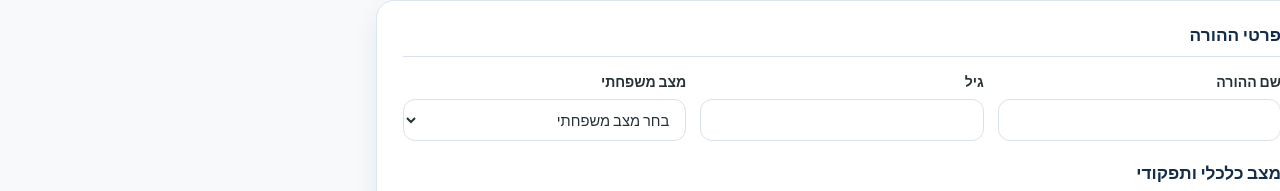
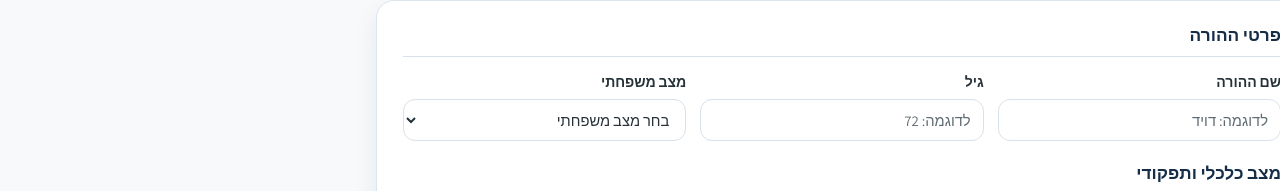
Before and after one commit to Avirooks/myrights-frontend, a React (Vite) app: page /questionnaire in a window 1280 px wide. Shown: the part 233-424 px from the top of the page. Built offline with nearby package versions, Linux system fonts and the light colour scheme; no server answers.

Commit message:
Refine questionnaire form validation

```diff
--- a/src/pages/HomePage.jsx
+++ b/src/pages/HomePage.jsx
@@ -68,7 +68,7 @@ function HomePage() {
             <div className="home-ai-box">
               <div className="home-ai-header">
                 <span className="home-ai-badge">✦</span>
-                <h2>שאלו את ה־AI שלנו</h2>
+                <h2> עוזר זכויות חכם</h2>
               </div>
 
               <div className="home-ai-input-row">
--- a/src/pages/QuestionnairePage.jsx
+++ b/src/pages/QuestionnairePage.jsx
@@ -16,7 +16,7 @@ function QuestionnairePage() {
         links={[
           { label: 'בית', href: '/' },
           { label: 'שאלון', href: '/questionnaire' },
-          { label: 'זכויות מותאמות', href: '/dashboard' }
+          { label: 'זכויות מותאמות', href: '/dashboard' },
         ]}
       />
 
@@ -49,17 +49,31 @@ function QuestionnairePage() {
                 <div className="questionnaire-form-grid">
                   <div className="questionnaire-form-group">
                     <label htmlFor="parentName">שם ההורה</label>
-                    <input id="parentName" name="parentName" type="text" />
+                    <input
+                      id="parentName"
+                      name="parentName"
+                      type="text"
+                      placeholder="לדוגמה: דויד"
+                      required
+                    />
                   </div>
 
                   <div className="questionnaire-form-group">
                     <label htmlFor="age">גיל</label>
-                    <input id="age" name="age" type="number" />
+                    <input
+                      id="age"
+                      name="age"
+                      type="number"
+                      min="60"
+                      max="120"
+                      placeholder="לדוגמה: 72"
+                      required
+                    />
                   </div>
 
                   <div className="questionnaire-form-group">
                     <label htmlFor="maritalStatus">מצב משפחתי</label>
-                    <select id="maritalStatus" name="maritalStatus">
+                    <select id="maritalStatus" name="maritalStatus" required>
                       <option value="">בחר מצב משפחתי</option>
                       <option value="married">נשוי/ה</option>
                       <option value="widowed">אלמן/ה</option>
@@ -76,7 +90,7 @@ function QuestionnairePage() {
                 <div className="questionnaire-form-grid two-columns">
                   <div className="questionnaire-form-group">
                     <label htmlFor="income">האם יש להורה הכנסה נוספת?</label>
-                    <select id="income" name="income">
+                    <select id="income" name="income" required>
                       <option value="">בחר תשובה</option>
                       <option value="yes">כן</option>
                       <option value="no">לא</option>
@@ -85,7 +99,7 @@ function QuestionnairePage() {
 
                   <div className="questionnaire-form-group">
                     <label htmlFor="dailyHelp">האם ההורה זקוק לעזרה יומיומית?</label>
-                    <select id="dailyHelp" name="dailyHelp">
+                    <select id="dailyHelp" name="dailyHelp" required>
                       <option value="">בחר תשובה</option>
                       <option value="yes">כן</option>
                       <option value="no">לא</option>
@@ -96,7 +110,7 @@ function QuestionnairePage() {
 
               <div className="questionnaire-actions">
                 <button type="submit" className="primary questionnaire-submit-btn">
-                  הצג זכויות מתאימות
+                  הצג זכויות מותאמות
                 </button>
               </div>
             </form>
```
